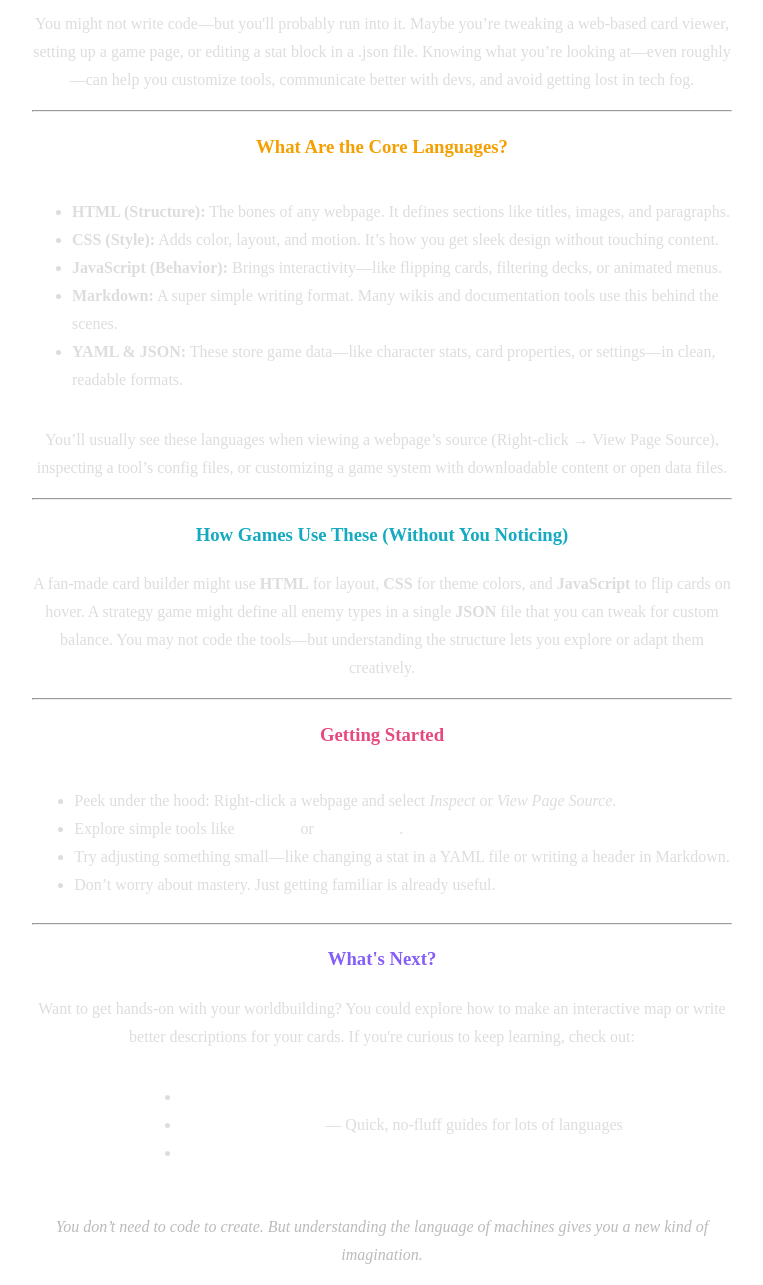
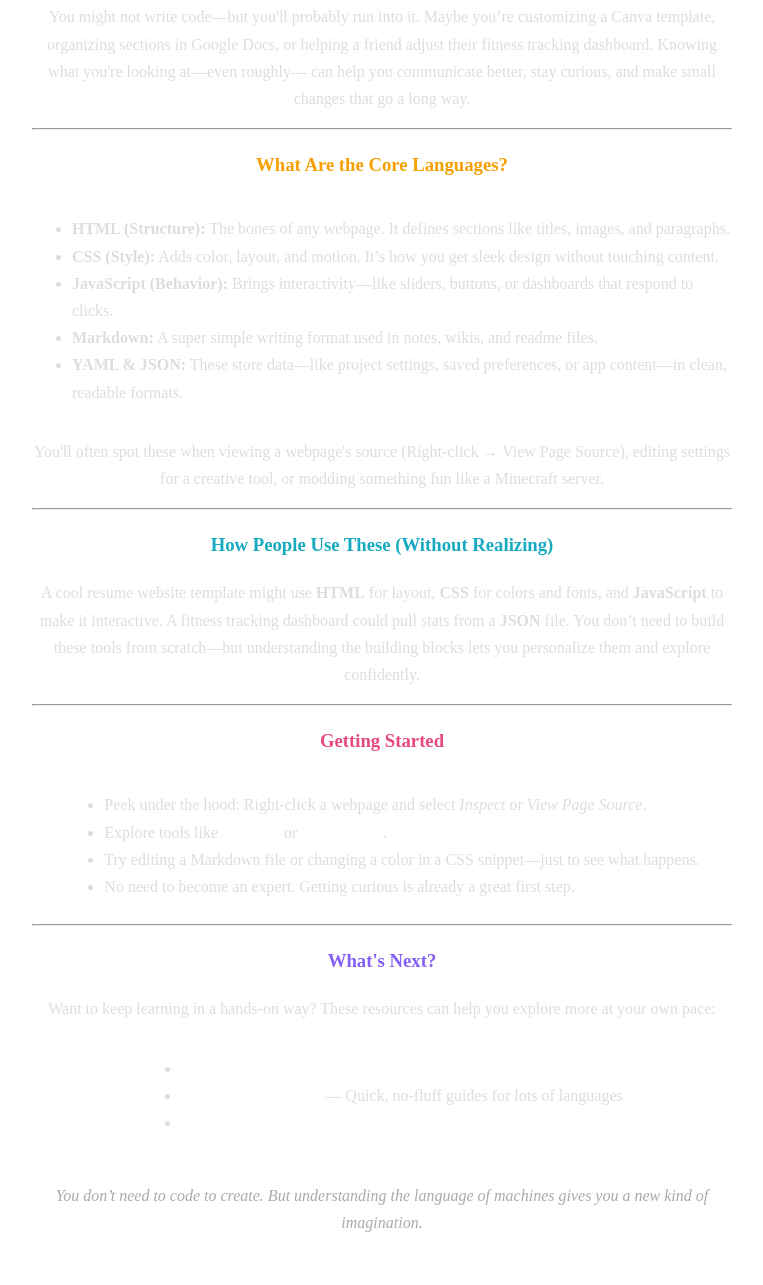
Before and after one commit to foxrain4/computer-languages-intro, a plain HTML site: page index.html in a window 1280 px wide. Shown: the part 322-1607 px from the top of the page, without its empty margins (258-1021 px from the left). After the commit the page ends 1574 px from the top, so only its background shows below. Drawn offline with Linux system fonts and the light colour scheme.

Commit message:
Update index.html

```diff
--- a/index.html
+++ b/index.html
@@ -1,14 +1,9 @@
-<div style="max-width: 700px; margin: auto; text-align: center; font-size: 16px; line-height: 1.75; color: #ddd;">
-  <style>
-    .bright-link a { color: #ffffff; text-decoration: underline; }
-    .bright-link a:hover { color: #ffe066; }
-  </style>
-
+<div style="max-width: 700px; margin: auto; text-align: center; font-size: 16px; line-height: 1.7; color: #ddd;">
   <div style="font-size: 40px; margin-bottom: 10px;">💻</div>
   <h2 style="color: #5c7cfa;">Understanding Computer Languages</h2>
   <p>
     Computer languages are the way we talk to machines—but you don’t have to be a programmer to get value from them.
-    Whether you're designing game cards, planning a world wiki, or building an interactive feature, a little knowledge
+    Whether you're building a blog layout, tweaking a website theme, or setting up an online portfolio, a little knowledge
     can give you creative control or make collaborations way smoother.
   </p>
 
@@ -16,9 +11,9 @@
 
   <h3 style="color: #51cf66;">Why It Matters</h3>
   <p>
-    You might not write code—but you'll probably run into it. Maybe you’re tweaking a web-based card viewer, setting up
-    a game page, or editing a stat block in a .json file. Knowing what you’re looking at—even roughly—can help you
-    customize tools, communicate better with devs, and avoid getting lost in tech fog.
+    You might not write code—but you'll probably run into it. Maybe you’re customizing a Canva template, organizing sections
+    in Google Docs, or helping a friend adjust their fitness tracking dashboard. Knowing what you're looking at—even roughly—
+    can help you communicate better, stay curious, and make small changes that go a long way.
   </p>
 
   <hr>
@@ -27,49 +22,48 @@
   <ul style="text-align: left; display: inline-block;">
     <li><strong>HTML (Structure):</strong> The bones of any webpage. It defines sections like titles, images, and paragraphs.</li>
     <li><strong>CSS (Style):</strong> Adds color, layout, and motion. It’s how you get sleek design without touching content.</li>
-    <li><strong>JavaScript (Behavior):</strong> Brings interactivity—like flipping cards, filtering decks, or animated menus.</li>
-    <li><strong>Markdown:</strong> A super simple writing format. Many wikis and documentation tools use this behind the scenes.</li>
-    <li><strong>YAML & JSON:</strong> These store game data—like character stats, card properties, or settings—in clean, readable formats.</li>
+    <li><strong>JavaScript (Behavior):</strong> Brings interactivity—like sliders, buttons, or dashboards that respond to clicks.</li>
+    <li><strong>Markdown:</strong> A super simple writing format used in notes, wikis, and readme files.</li>
+    <li><strong>YAML & JSON:</strong> These store data—like project settings, saved preferences, or app content—in clean, readable formats.</li>
   </ul>
 
   <p>
-    You’ll usually see these languages when viewing a webpage’s source (Right-click → View Page Source), inspecting a tool’s config files,
-    or customizing a game system with downloadable content or open data files.
+    You'll often spot these when viewing a webpage's source (Right-click → View Page Source), editing settings for a creative tool,
+    or modding something fun like a Minecraft server.
   </p>
 
   <hr>
 
-  <h3 style="color: #15aabf;">How Games Use These (Without You Noticing)</h3>
+  <h3 style="color: #15aabf;">How People Use These (Without Realizing)</h3>
   <p>
-    A fan-made card builder might use <strong>HTML</strong> for layout, <strong>CSS</strong> for theme colors, and <strong>JavaScript</strong> to
-    flip cards on hover. A strategy game might define all enemy types in a single <strong>JSON</strong> file that you can tweak for custom balance.
-    You may not code the tools—but understanding the structure lets you explore or adapt them creatively.
+    A cool resume website template might use <strong>HTML</strong> for layout, <strong>CSS</strong> for colors and fonts, and
+    <strong>JavaScript</strong> to make it interactive. A fitness tracking dashboard could pull stats from a <strong>JSON</strong> file.
+    You don’t need to build these tools from scratch—but understanding the building blocks lets you personalize them and explore confidently.
   </p>
 
   <hr>
 
   <h3 style="color: #e64980;">Getting Started</h3>
-  <ul style="text-align: left; display: inline-block;" class="bright-link">
+  <ul style="text-align: left; display: inline-block;">
     <li>Peek under the hood: Right-click a webpage and select <em>Inspect</em> or <em>View Page Source</em>.</li>
-    <li>Explore simple tools like <a href="https://codepen.io" target="_blank">CodePen</a> or <a href="https://jsoneditoronline.org" target="_blank">JSON Editor</a>.</li>
-    <li>Try adjusting something small—like changing a stat in a YAML file or writing a header in Markdown.</li>
-    <li>Don’t worry about mastery. Just getting familiar is already useful.</li>
+    <li>Explore tools like <a href="https://codepen.io" target="_blank" style="color: #fff;">CodePen</a> or <a href="https://jsoneditoronline.org" target="_blank" style="color: #fff;">JSON Editor</a>.</li>
+    <li>Try editing a Markdown file or changing a color in a CSS snippet—just to see what happens.</li>
+    <li>No need to become an expert. Getting curious is already a great first step.</li>
   </ul>
 
   <hr>
 
   <h3 style="color: #845ef7;">What's Next?</h3>
   <p>
-    Want to get hands-on with your worldbuilding? You could explore how to make an interactive map or write better descriptions for your cards.
-    If you're curious to keep learning, check out:
+    Want to keep learning in a hands-on way? These resources can help you explore more at your own pace:
   </p>
-  <ul style="text-align: left; display: inline-block;" class="bright-link">
-    <li><a href="https://developer.mozilla.org/en-US/docs/Web/HTML" target="_blank">HTML on MDN Web Docs</a></li>
-    <li><a href="https://learnxinyminutes.com/" target="_blank">Learn X in Y Minutes</a> — Quick, no-fluff guides for lots of languages</li>
-    <li><a href="https://www.markdownguide.org/" target="_blank">Markdown Guide</a></li>
+  <ul style="text-align: left; display: inline-block;">
+    <li><a href="https://developer.mozilla.org/en-US/docs/Web/HTML" target="_blank" style="color: #fff;">HTML on MDN Web Docs</a></li>
+    <li><a href="https://learnxinyminutes.com/" target="_blank" style="color: #fff;">Learn X in Y Minutes</a> — Quick, no-fluff guides for lots of languages</li>
+    <li><a href="https://www.markdownguide.org/" target="_blank" style="color: #fff;">Markdown Guide</a></li>
   </ul>
 
-  <p style="margin-top: 30px; font-style: italic; color: #bbb;">
+  <p style="margin-top: 30px; font-style: italic; color: #aaa;">
     You don’t need to code to create. But understanding the language of machines gives you a new kind of imagination.
   </p>
 </div>
```
